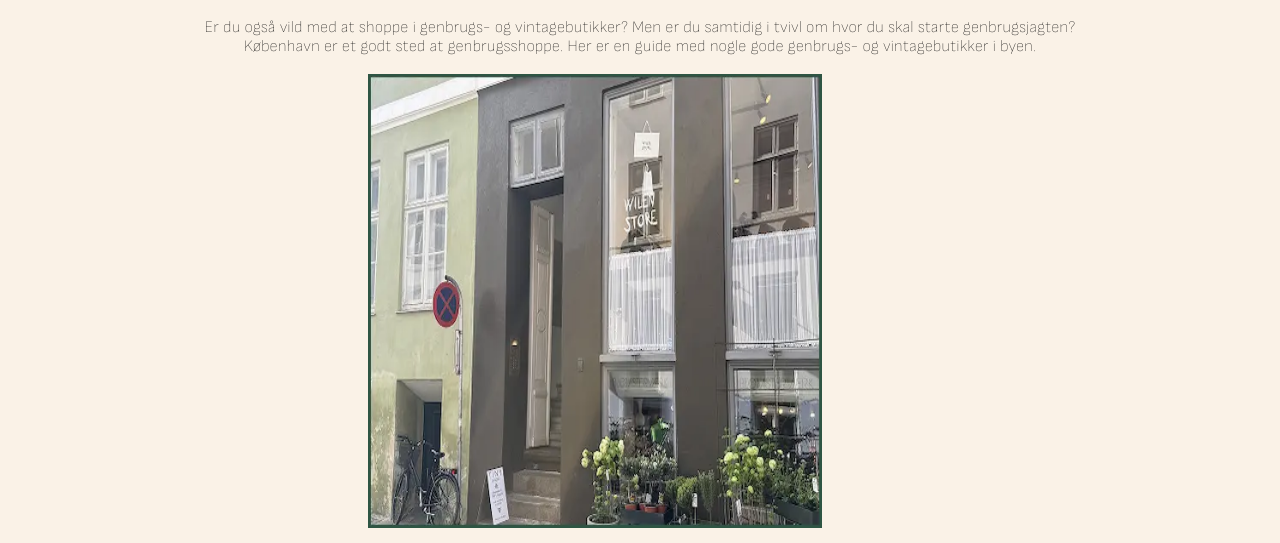
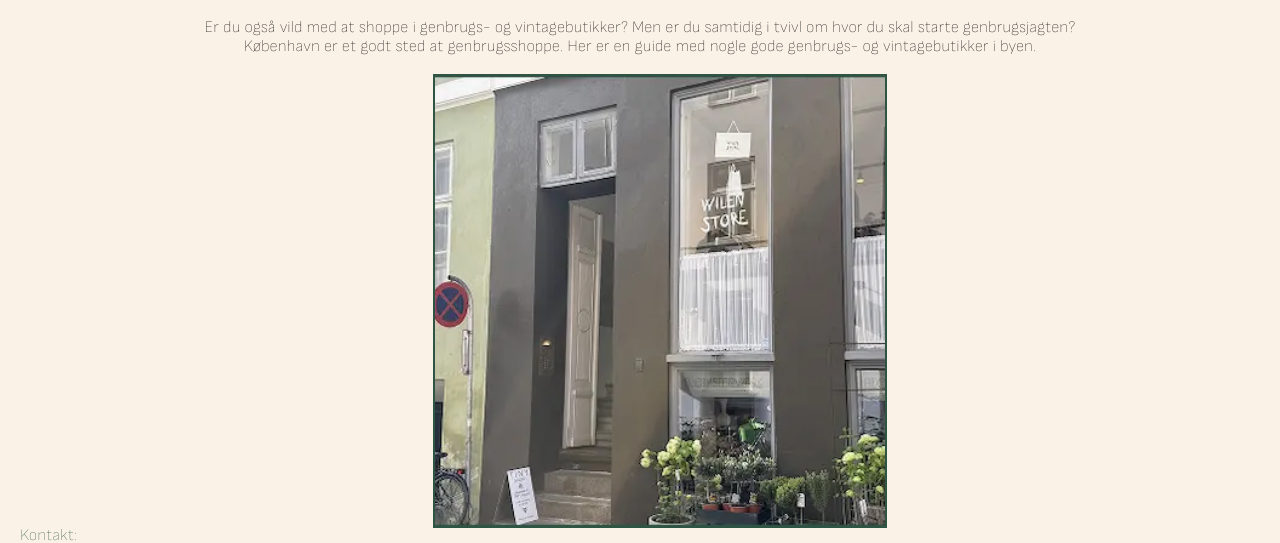
Before and after one commit to alje0002/Emnesite, a plain HTML site: page index.html in a window 1280 px wide. Shown: the part 291-834 px from the top of the page. Drawn offline with Linux system fonts and the light colour scheme.

Commit message:
Tilføjer ændringer til forsidebillede

```diff
--- a/css/general.css
+++ b/css/general.css
@@ -67,8 +67,15 @@ img {
 }
 
 .forsideimg {
-  width: 200px;
-  height: 400px;
+  width: 250px;
+  height: 250px;
+  margin: 0 auto;
+}
+
+.forsideimg img {
+  width: 100%;
+  height: 100%;
+  object-fit: cover;
 }
 
 ul {
@@ -165,12 +172,8 @@ header {
   }
 
   .forsideimg {
-    width: 200px;
-    height: 500px;
-    margin-right: 20px;
-    margin-left: 350px;
-    margin-bottom: 40px;
-    margin-top: 20px;
+    width: 450px;
+    height: 450px;
   }
 
   ul {
```
